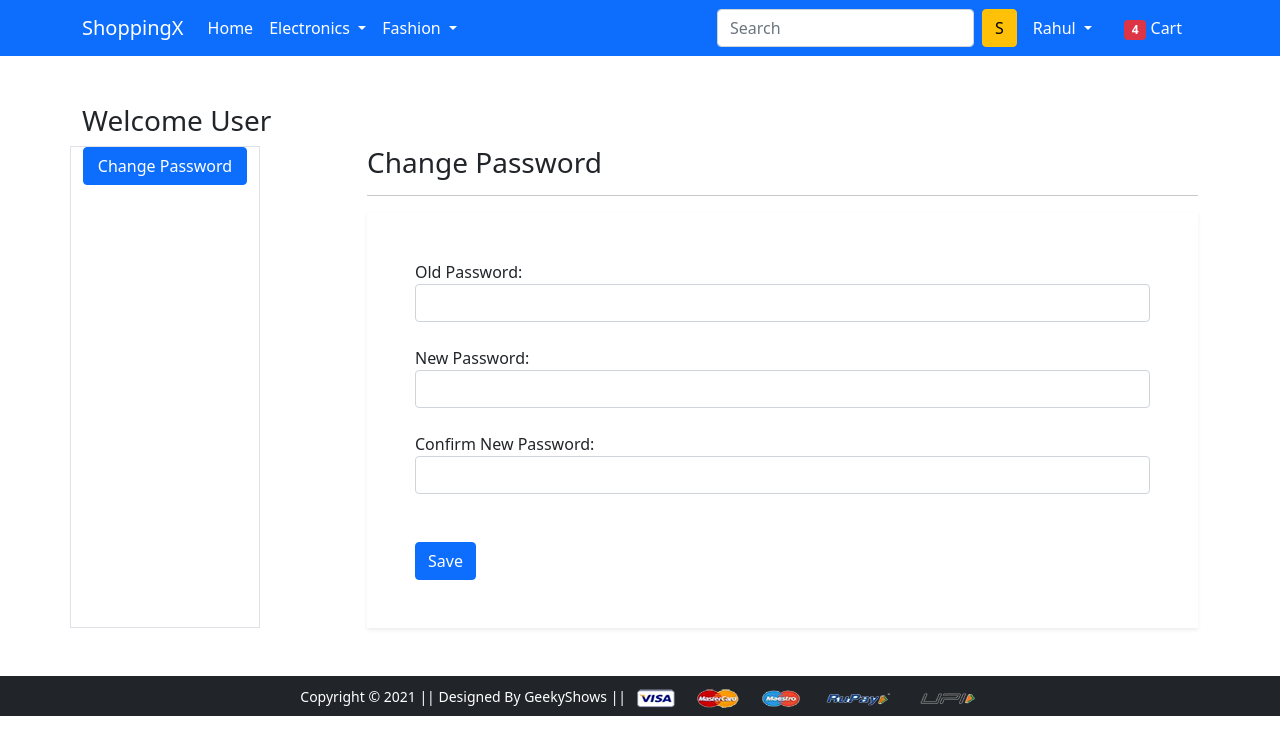
After one commit to rahulmainali/ecommerce, a Django app: page /passwordchange/ in a window 1280 px wide. The commit adds this page. Shown: the top 755 px of the page. Run offline with Django 4.2, Linux system fonts and the light colour scheme; a user stored in the database is signed in; some libraries are stand-ins or nearby versions.

Commit message:
change password completed

```diff
--- a/app/forms.py
+++ b/app/forms.py
@@ -1,9 +1,10 @@
 from multiprocessing import AuthenticationError
 from tkinter import Widget
 from django import forms
-from django.contrib.auth.forms import UserCreationForm,AuthenticationForm,UsernameField
+from django.contrib.auth.forms import UserCreationForm,AuthenticationForm,UsernameField, PasswordChangeForm
 from django.contrib.auth.models import User
 from django.utils.translation import gettext, gettext_lazy as _
+from django.contrib.auth import password_validation
 
 class CustomerRegistrationForm(UserCreationForm):
     password1=forms.CharField(label='Password', widget=forms.PasswordInput(attrs={'class':'form-control'}))
@@ -18,3 +19,8 @@ class CustomerRegistrationForm(UserCreationForm):
 class LoginForm(AuthenticationForm):
     username=UsernameField(widget=forms.TextInput(attrs={'autofocus':True,'class':'form-control'}))
     password=forms.CharField(label=_("Password"), strip=False, widget=forms.PasswordInput(attrs={'autocomplete':'current-password','class':'form-control'}))
+
+class MyPasswordChangeForm(PasswordChangeForm):
+    old_password=forms.CharField(label=_("Old Password"), strip=False, widget=forms.PasswordInput(attrs={'autocomplete':'current-password','class':'form-control'}))
+    new_password1=forms.CharField(label=_("New Password"), strip=False, widget=forms.PasswordInput(attrs={'autocomplete':'current-password','class':'form-control'}),help_text=password_validation.password_validators_help_text_html())
+    new_password2=forms.CharField(label=_("Confirm New Password"), strip=False, widget=forms.PasswordInput(attrs={'autocomplete':'current-password','class':'form-control'}))
--- a/app/templates/app/base.html
+++ b/app/templates/app/base.html
@@ -66,7 +66,7 @@
               <ul class="dropdown-menu" aria-labelledby="profileDropdown">
                 <li><a class="dropdown-item" href="{% url 'profile' %}">Profile</a></li>
                 <li><a class="dropdown-item" href="{% url 'orders' %}">Orders</a></li>
-                <li><a class="dropdown-item" href="{% url 'changepassword' %}">Change Password</a></li>
+                <li><a class="dropdown-item" href="{% url 'passwordchange' %}">Change Password</a></li>
                 <li><a class="dropdown-item" href="{% url 'logout' %}">Logout</a></li>
               </ul>
             </li>
--- /dev/null
+++ b/app/templates/app/passwordchange.html
@@ -0,0 +1,35 @@
+{% extends 'app/base.html' %}
+{% load static %}
+{% block title %}Change Password{% endblock title %}
+{% block main-content %}
+<div class="container my-5">
+<div class="row">
+    <h3>Welcome User</h3>
+    <div class="col-sm-2 border end">
+        <ul class="list-unstyled">
+            <li class="d-grid">
+                <a href="{% url 'profile' %}" class="btn btn-primary">Change Password</a>
+            </li>
+        </ul>
+    </div>
+<div class="col-sm-9 offset-sm-1">
+    <h3>Change Password</h3>
+    <hr>
+    <form action="" method="post" novalidate class="shadow-sm p-5">
+        {% csrf_token %}
+        {% for fm in form %}
+        <div class="form-group">
+        {{fm.label_tag}}{{fm}}<small class="text-danger">{{fm.errors|striptags}}</small><br>
+        </div>
+        {% endfor %}
+        <input type="submit" class="btn btn-primary mt-4" value="Save">
+        {% if form.non_field_errors %}
+        {% for error in form.non_field_errors %}
+        <p class="alert alert-danger my-3">{{error}}</p>
+        {% endfor %}
+    {% endif %}
+    </form>
+</div>
+</div>
+</div>
+{% endblock main-content %}
--- a/app/urls.py
+++ b/app/urls.py
@@ -5,7 +5,7 @@ from django.urls import path
 from app import views
 from django.conf.urls.static import static
 from django.contrib.auth import views as auth_views
-from .forms import LoginForm
+from .forms import LoginForm, MyPasswordChangeForm
 
 urlpatterns = [
     path('',views.ProductView.as_view(),name="home"),
@@ -16,11 +16,12 @@ urlpatterns = [
     path('profile/', views.profile, name='profile'),
     path('address/', views.address, name='address'),
     path('orders/', views.orders, name='orders'),
-    path('changepassword/', views.change_password, name='changepassword'),
     path('mobile/', views.mobile, name='mobile'),
     path('mobile/<slug:data>', views.mobile, name='mobiledata'),
     path('accounts/login/', auth_views.LoginView.as_view(template_name='app/login.html',authentication_form=LoginForm),name='login'),
     path('logout/',auth_views.LogoutView.as_view(next_page='login'),name='logout'),
+    path('passwordchange/',auth_views.PasswordChangeView.as_view(template_name='app/passwordchange.html',form_class=MyPasswordChangeForm,success_url='/passwordchangedone/'),name='passwordchange'),
+    path('passwordchangedone/', auth_views.PasswordChangeView.as_view(template_name='app/passwordchangedone.html'), name="passwordchangedone"),
     path('checkout/', views.checkout, name='checkout'),
     path('registration/', views.CustomerRegistrationView.as_view(), name="customerregistration")
 ] + static(settings.MEDIA_URL,document_root=settings.MEDIA_ROOT)
--- a/app/views.py
+++ b/app/views.py
@@ -38,9 +38,6 @@ def address(request):
 
 def orders(request):
  return render(request, 'app/orders.html')
-
-def change_password(request):
- return render(request, 'app/changepassword.html')
 
 # Mobile Category separated by brands of mobile & below price tag
 def mobile(request, data=None):
```
Also changed, not shown: app/templates/app/changepassword.html (deleted, +0 -32 lines), app/templates/app/passwordchangedone.html (added, +22 -0 lines), db.sqlite3.
